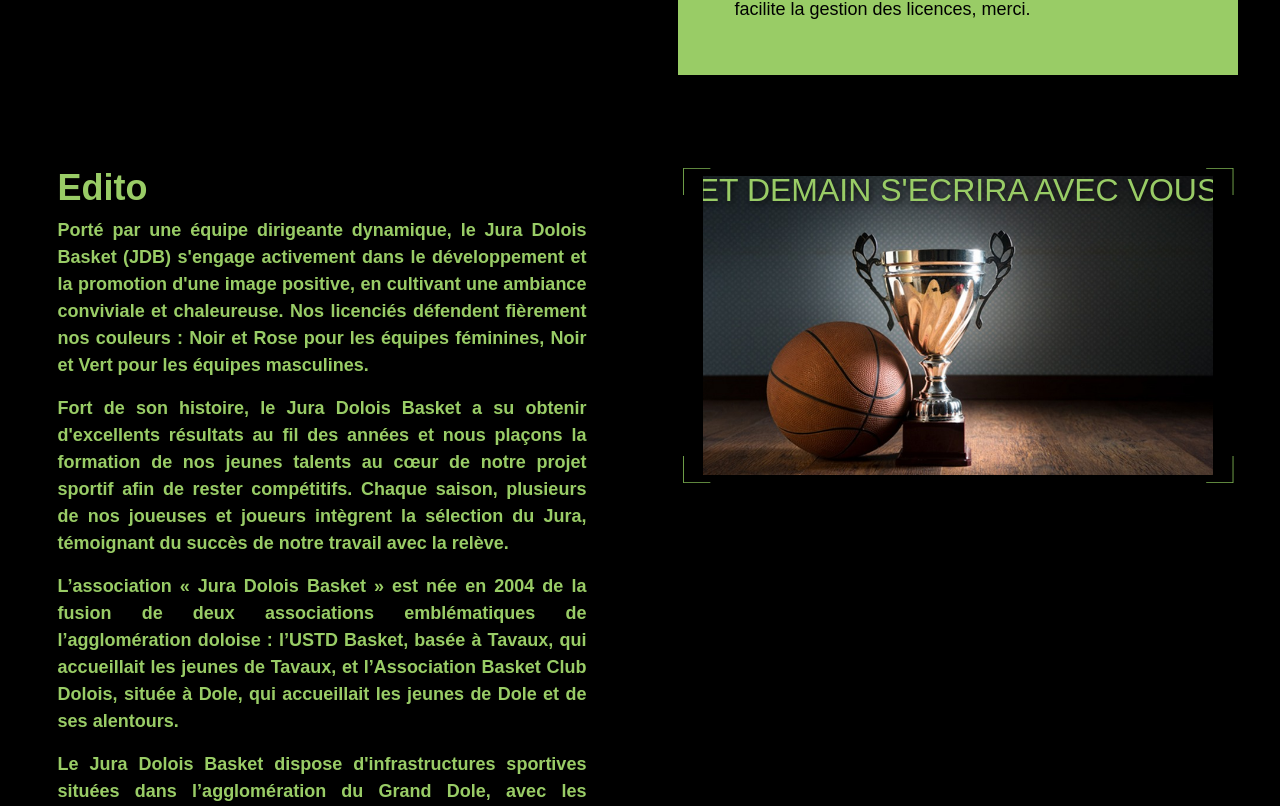
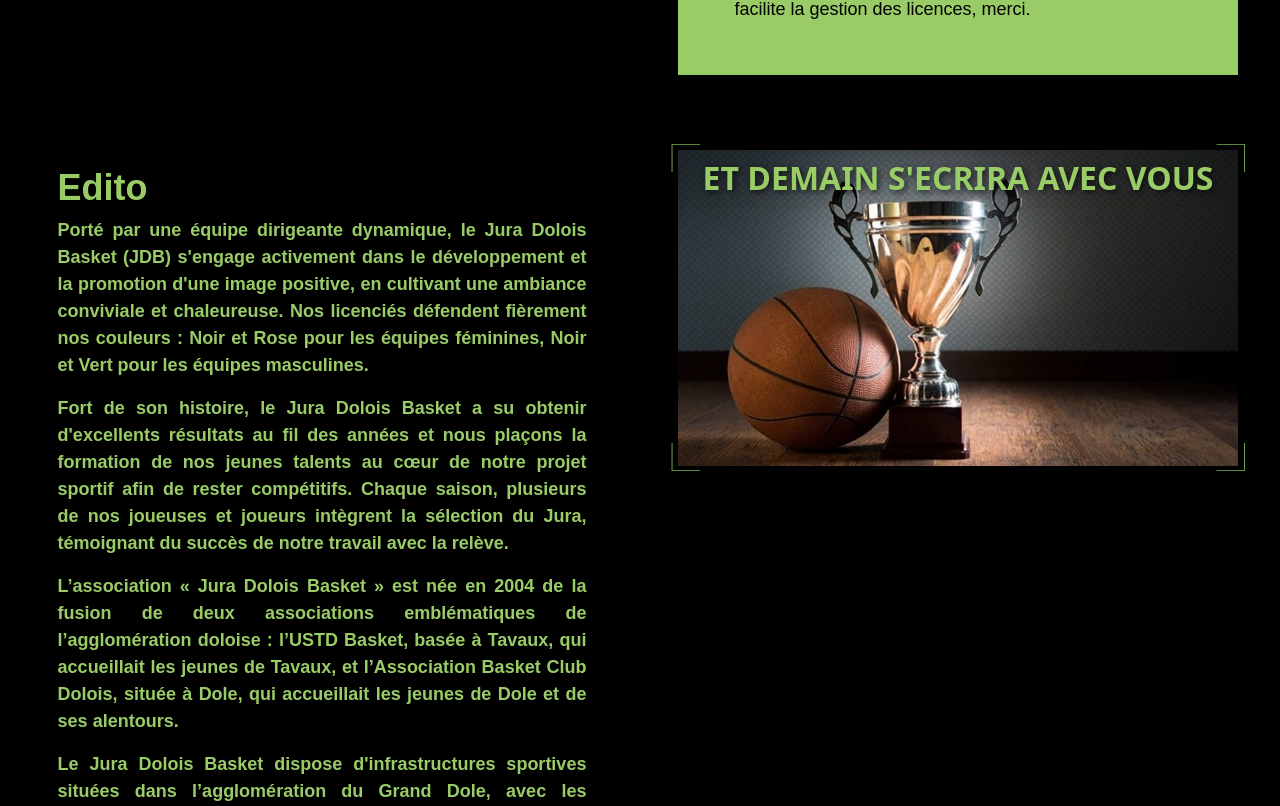
Before and after one commit to Amire-Ademi/juradoloisbasket, a React (Vite) app: page /accueil in a window 1280 px wide. Shown: the part 834-1640 px from the top of the page. Built offline with nearby package versions, Linux system fonts and the light colour scheme.

Commit message:
Update Accueil component with ResponsiveImage and other improvements

```diff
--- a/src/components/CadreWrapper.jsx
+++ b/src/components/CadreWrapper.jsx
@@ -4,34 +4,40 @@ import cadre from "../assets/cadre-vert.svg";
 function CadreWrapper({ children }) {
   return (
     <div
-      className="position-relative d-inline-block w-100"
+      className="position-relative mx-auto"
       style={{
-        maxWidth: "1000px", // rritet në desktop
-
-        padding: "2vw", // responsive padding (ndryshon sipas ekranit)
-        backgroundColor: "transparent",
+        width: "100%",
+        maxWidth: "1000px",
+        aspectRatio: "16/9", // ruan raport konstant për kornizën
+        overflow: "visible",
       }}
     >
-      {/* Përmbajtja (video ose imazh) */}
+      {/* Fotoja ose përmbajtja */}
       <div
-        className="w-100 h-100"
+        className="position-relative w-100 h-100 overflow-hidden"
         style={{
-
-          overflow: "hidden",
+          zIndex: 1,
         }}
       >
+        {/* Sigurohu që fotoja brenda ka width dhe height 100% */}
         {children}
       </div>
 
-      {/* Korniza SVG mbi media */}
+      {/* Korniza SVG pak jashtë fotos */}
       <img
         src={cadre}
         alt="Cadre vert"
-        className="position-absolute top-0 start-0 w-100 h-100"
+        className="position-absolute"
         style={{
+          top: "-2%", // del pak jashtë
+          left: "-2%",
+          right: "-2%",
+          bottom: "-2%",
+          width: "104%",
+          height: "104%",
+          objectFit: "contain", // ruan raportin e saktë të SVG-së
           pointerEvents: "none",
-          zIndex: 10,
-
+          zIndex: 5,
         }}
       />
     </div>
--- a/src/pages/Accueil.jsx
+++ b/src/pages/Accueil.jsx
@@ -240,37 +240,29 @@ function Accueil() {
               }}
             >
               <CadreWrapper>
-                <div
-                  style={{
-                    position: "relative",
-                    width: "100%",
-                    height: "100%", // marrë nga lartësia e kolonës
-                    display: "flex",
-                    alignItems: "stretch",
-                  }}
-                >
+                <div className="position-relative w-100 h-100">
                   <img
                     src={trophe}
                     alt="Trophée"
                     style={{
                       width: "100%",
-                      height: "100%", // barazon me tekstin
+                      height: "100%",
                       objectFit: "cover",
+                      display: "block",
                     }}
                   />
+
                   <h1
+                    className="position-absolute text-center fw-bold"
                     style={{
-                      position: "absolute",
-                      top: "5%",
+                      top: "3%",
                       left: "50%",
-                      transform: "translate(-50%, -50%)",
-                      fontFamily: "Arial, sans-serif",
+                      transform: "translateX(-50%)",
                       fontSize: "clamp(16px, 3vw, 32px)",
                       color: "#99CC66",
+                      textShadow: "2px 2px 6px rgba(0,0,0,0.7)",
+                      whiteSpace: "nowrap",
                       zIndex: 11,
-                      textShadow: "2px 2px 6px rgba(0,0,0,0.7)",
-                      margin: 0,
-                      whiteSpace: "nowrap",
                     }}
                   >
                     ET DEMAIN S'ECRIRA AVEC VOUS
@@ -378,8 +370,9 @@ function Accueil() {
                     alt="Engagement Moral"
                     style={{
                       width: "100%",
-                      height: "100%",
+                      height: "130%",
                       objectFit: "cover",
+                      display: "block",
                     }}
                   />
                 </div>
@@ -418,12 +411,12 @@ function Accueil() {
                     alt="Soutenir"
                     style={{
                       width: "100%",
-                      height: "auto",
-                      maxHeight: "500px", // madhësia e fotos responsive si Trophee
-                      objectFit: "contain",
+                      height: "100%",
+                      objectFit: "cover",
                       display: "block",
                     }}
                   />
+
                   {/* Mund të vendosësh titull mbi foto nëse do */}
                   {/* <h1 style={{position: "absolute", top: "5%", left: "50%", transform: "translateX(-50%)", ...}}>Votre titre</h1> */}
                 </div>
@@ -473,7 +466,7 @@ function Accueil() {
                   <br />
                   <br />
                   Pour toute information ou pour proposer votre aide, vous
-                  pouvez nous contacter au zéro6 cinq1 sept3 deux4 huit4.
+                  pouvez nous contacter au 06.51.73.24.84
                 </p>
                 <p
                   style={{
```
Also changed, not shown: src/pages/TropheeSection.jsx (+5 -15 lines), src/assets/engagement-moral.jpg, src/assets/trophe.jpg.
